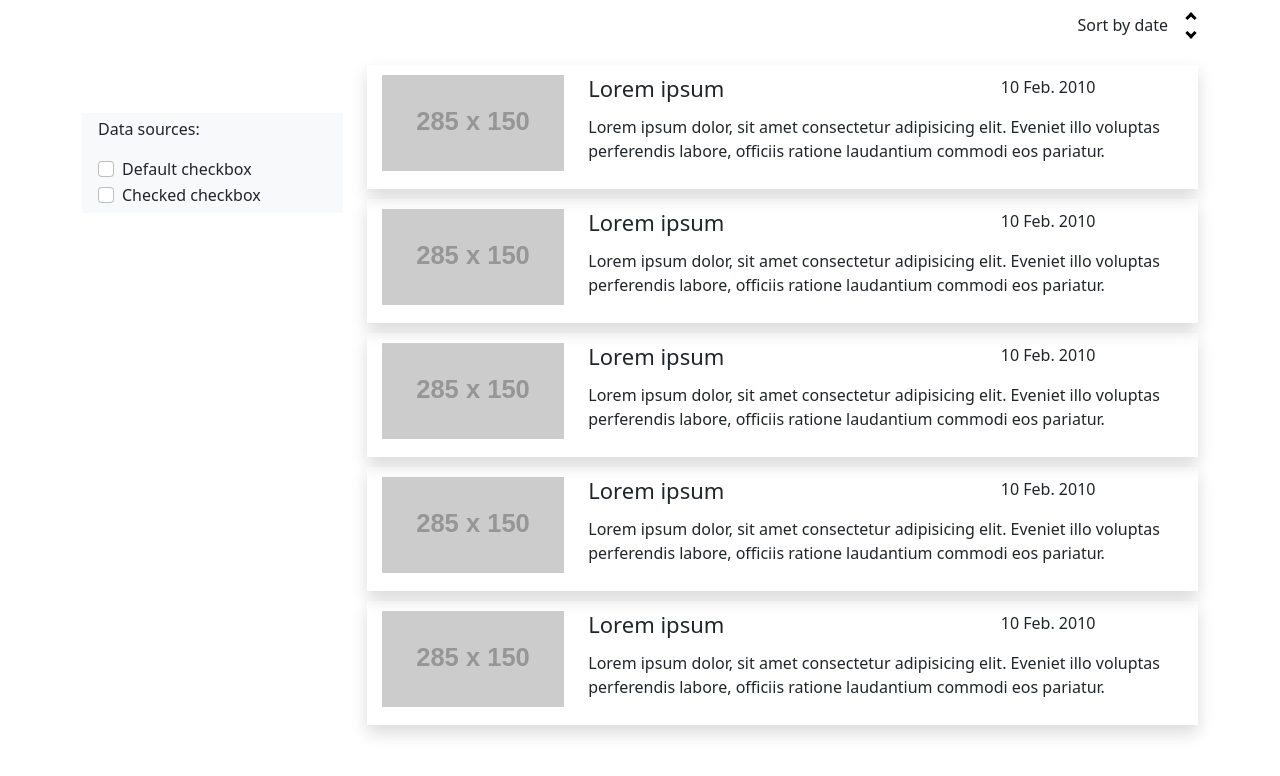
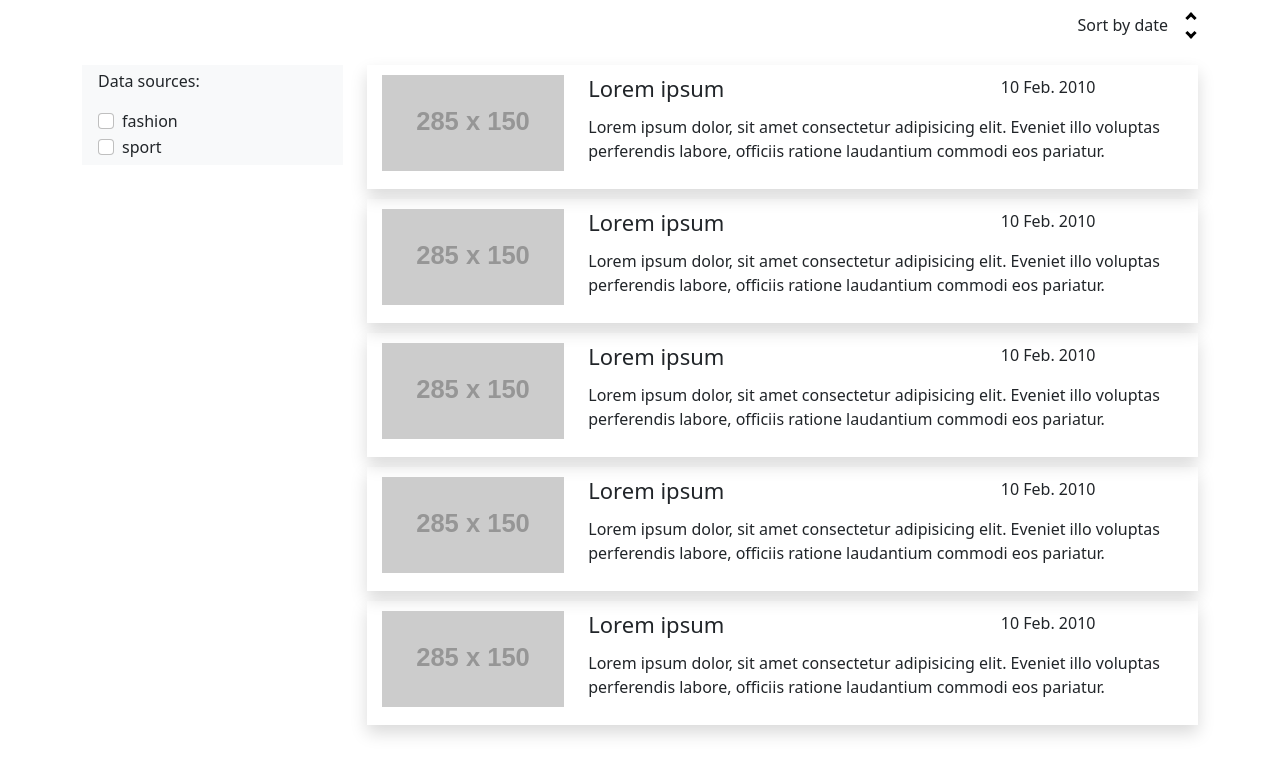
Before and after one commit to PDendys/s_task, a React app: page / in a window 1280 px wide. Shown: the top 776 px of the page. Built offline with nearby package versions, Linux system fonts and the light colour scheme.

Commit message:
basic providers added

```diff
--- a/src/components/article/Article.tsx
+++ b/src/components/article/Article.tsx
@@ -1,9 +1,18 @@
 import React from 'react';
+
+// types
+import { IArticle } from '../../types';
 
 // styles
 import ArticleStyled from './styles';
 
-const Article: React.FC = () => (
+type Props = {
+  readonly article?: IArticle;
+}
+
+const Article: React.FC<Props> = ({ article }: Props) => {
+  const a = 1;
+  return (
     <ArticleStyled>
       <div className="row">
         <div className="col-12 col-md-3">
@@ -27,5 +36,6 @@ const Article: React.FC = () => (
       </div>
     </ArticleStyled>
   );
+};
 
 export default Article;
--- a/src/components/sources-menu/SourcesMenu.tsx
+++ b/src/components/sources-menu/SourcesMenu.tsx
@@ -1,7 +1,26 @@
 import React from 'react';
 
-const SourcesMenu: React.FC = () => (
-  <div className="px-3 py-1 bg-light mt-5">
+// hooks
+import useArticlesData from '../../hooks/useArticlesData';
+
+// types
+// import { ArticleCategory } from '../../types/index';
+
+export enum ArticleCategory {
+  FASHION = 'fashion',
+  SPORT = 'sport',
+}
+
+const SourcesMenu: React.FC = () => {
+  const { setCategory } = useArticlesData();
+  setCategory('elomelo');
+
+  const handleChange = (e: React.ChangeEvent<HTMLInputElement>): void => {
+    console.log(e.target.checked);
+  };
+
+  return (
+    <div className="px-3 py-1 bg-light">
       <p>Data sources:</p>
       <div className="form-check">
         <label className="form-check-label" htmlFor="flexCheckDefault">
@@ -11,8 +30,9 @@ const SourcesMenu: React.FC = () => (
             name="el"
             value=""
             id="flexCheckDefault"
+            onChange={handleChange}
           />
-        Default checkbox
+          { ArticleCategory.FASHION }
         </label>
       </div>
       <div className="form-check">
@@ -22,11 +42,13 @@ const SourcesMenu: React.FC = () => (
             type="checkbox"
             value=""
             id="flexCheckChecked"
+            onChange={handleChange}
           />
-        Checked checkbox
+          { ArticleCategory.SPORT }
         </label>
       </div>
     </div>
   );
+};
 
 export default SourcesMenu;
--- /dev/null
+++ b/src/hooks/useArticlesData.ts
@@ -0,0 +1,15 @@
+import React from 'react';
+
+import { ArticlesDataProviderContext } from '../providers/Articles.provider';
+
+const useArticlesData = () => {
+  const context = React.useContext(ArticlesDataProviderContext);
+
+  if (context === undefined) {
+    throw new Error('Must be used within ArticlesDataProvider.');
+  }
+
+  return context;
+};
+
+export default useArticlesData;
--- /dev/null
+++ b/src/providers/Articles.provider.tsx
@@ -0,0 +1,42 @@
+import React from 'react';
+
+// types
+import { IArticle } from '../types';
+
+interface ArticlesData {
+    articles: IArticle[];
+}
+
+interface IArticlesDataProvider {
+    articlesData: ArticlesData;
+    // eslint-disable-next-line no-unused-vars
+    setCategory: (val: string) => void;
+}
+
+// eslint-disable-next-line max-len
+const ArticlesDataProviderContext = React.createContext<IArticlesDataProvider>({} as IArticlesDataProvider);
+
+type Props = {
+    readonly children: React.ReactNode;
+}
+
+const ArticlesDataProvider: React.FC<Props> = ({ children }: Props): React.ReactElement => {
+  const [articlesData, setArticlesData] = React.useState<ArticlesData>({} as ArticlesData);
+  const [category, setCategory] = React.useState<string>('');
+
+  React.useEffect(() => {
+    console.log('ArticlesDataProvider effect');
+    setArticlesData({} as ArticlesData);
+  }, [category]);
+
+  return (
+    <ArticlesDataProviderContext.Provider value={{ articlesData, setCategory }}>
+      { children }
+    </ArticlesDataProviderContext.Provider>
+  );
+};
+
+export {
+  ArticlesDataProvider,
+  ArticlesDataProviderContext,
+};
```
Also changed, not shown: src/App.tsx (+6 -1 lines), src/types/index.d.ts (+14 -0 lines), .eslintrc.json. Lines whose indentation alone changed are shown as unchanged.
